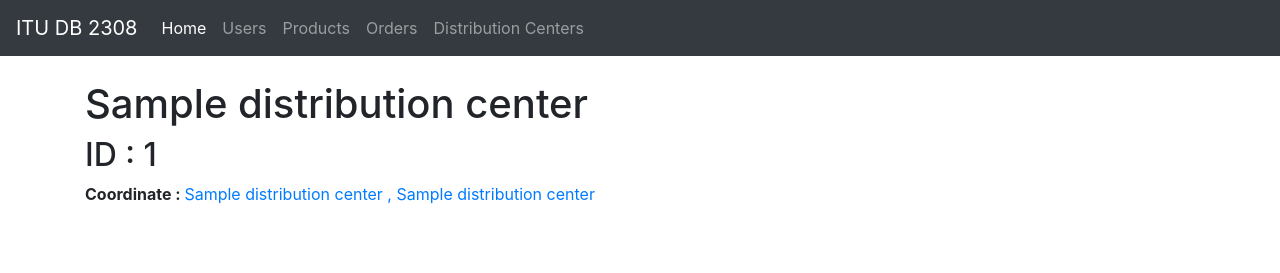
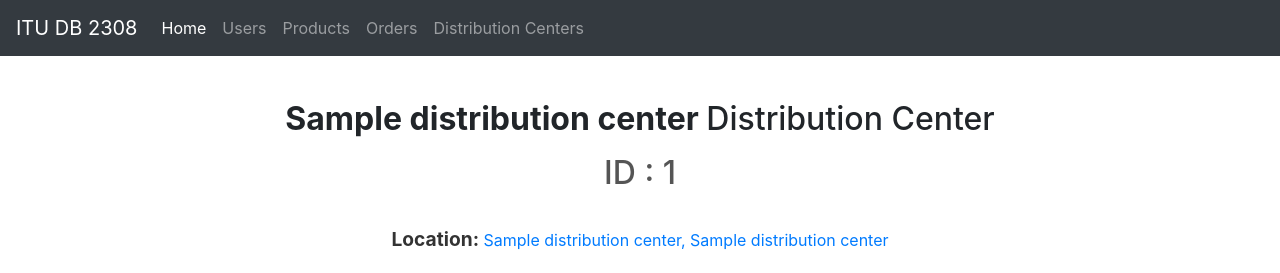
Before and after one commit to itudb2308/itudb2308, a Flask app: page /admin/distribution-centers/1 in a window 1280 px wide. Shown: the top 273 px of the page. Run offline with Flask 3, Linux system fonts and the light colour scheme; a database or web service that is not in the repository returns one stand-in record (values such as "Sample title"); some libraries are stand-ins or nearby versions.

Commit message:
Embedded map frame to Distribution centers detail page.

```diff
--- a/src/templates/base.html
+++ b/src/templates/base.html
@@ -12,6 +12,41 @@
         .navbar {
             margin-bottom: 20px;
         }
+        .distributionCenter-detail-container {
+            max-width: 800px;
+            margin: auto;
+            padding: 20px;
+            text-align: center;
+        }
+
+        .distributionCenter-title {
+            font-size: 2em;
+            margin-bottom: 0.5em;
+        }
+
+        .distributionCenter-id {
+            color: #555;
+            margin-bottom: 1em;
+        }
+
+        .location-link strong {
+            font-size: 1.2em;
+            color: #333;
+        }
+
+        .map-container {
+            margin-top: 20px;
+            border-radius: 20px;
+            overflow: hidden;
+            border: 2px solid #000;
+        }
+
+        .map-frame {
+            width: 100%;
+            height: 450px;
+            border: none;
+        }
+
     </style>
 </head>
 <body>
--- a/src/templates/distributionCenterDetail.html
+++ b/src/templates/distributionCenterDetail.html
@@ -1,16 +1,24 @@
 {% extends 'base.html' %}
 
-{% block title %} Distribution Centers {% endblock %}
+{% block title %} distributionCenter Details {% endblock %}
 
 {% block body %}
-        <h1>{{ distributionCenter.name }}</h1>
-        <h2> ID : {{ distributionCenter.id}} </h1>
-        <div>
-            <strong>Coordinate : </strong>
-            <a href= {{ "https://www.google.com/maps/search/?api=1&query=" + distributionCenter.latitude|string + "," + distributionCenter.longitude|string }}>
-                {{ distributionCenter.latitude }}
-                ,
+    <div class="distributionCenter-detail-container">
+        <h1 class="distributionCenter-title"> <strong> {{ distributionCenter.name }} </strong> Distribution Center </h1>
+        <h2 class="distributionCenter-id"> ID : {{ distributionCenter.id }} </h2>
+        <div class="location-link">
+            <strong>Location:</strong>
+            <a href="{{ "https://www.google.com/maps/search/?api=1&query=" + distributionCenter.latitude|string + "," + distributionCenter.longitude|string }}">
+                {{ distributionCenter.latitude }},
                 {{ distributionCenter.longitude }}
             </a>
         </div>
+        <div class="map-container">
+            <iframe
+                class="map-frame"
+                frameborder="0" style="border:0"
+                src="https://www.google.com/maps?q={{ distributionCenter.latitude|string }},{{ distributionCenter.longitude|string }}&hl=es;z=14&amp;output=embed">
+            </iframe>
+        </div>
+    </div>
 {% endblock %}
```
